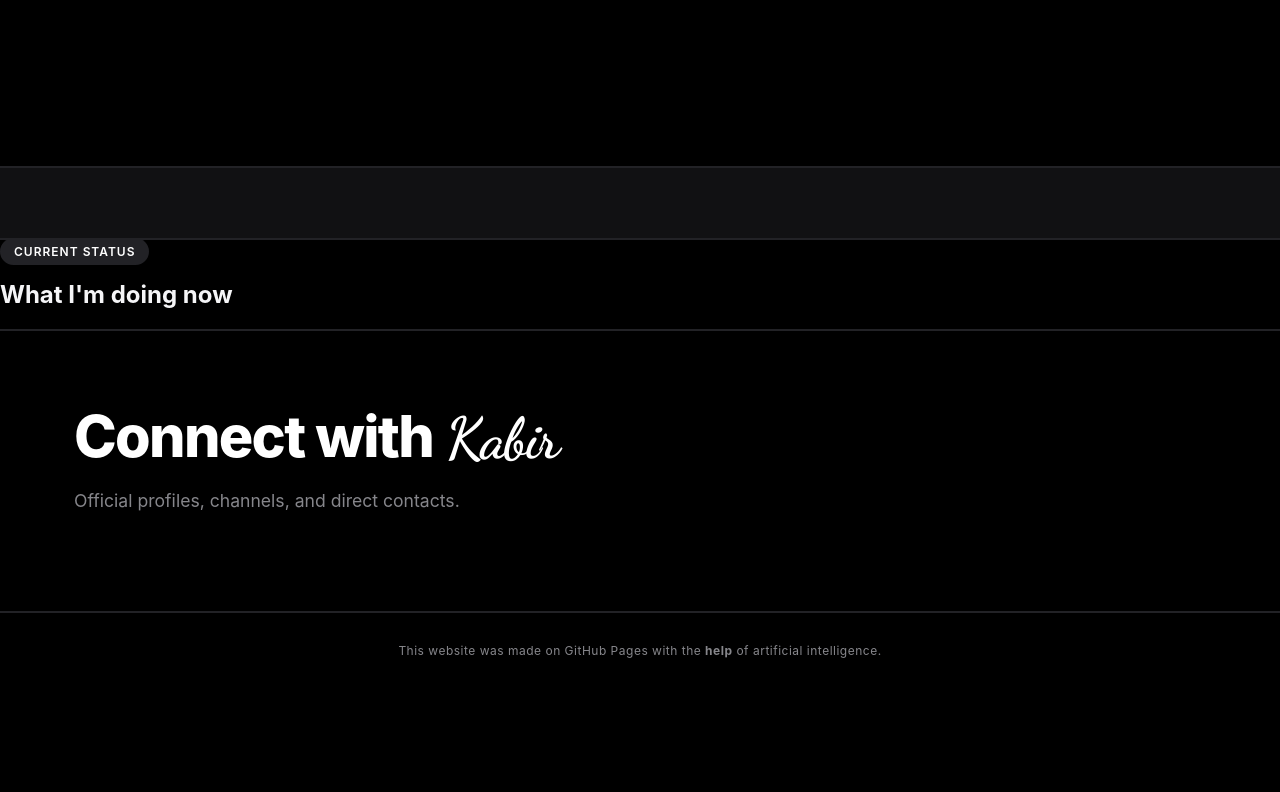
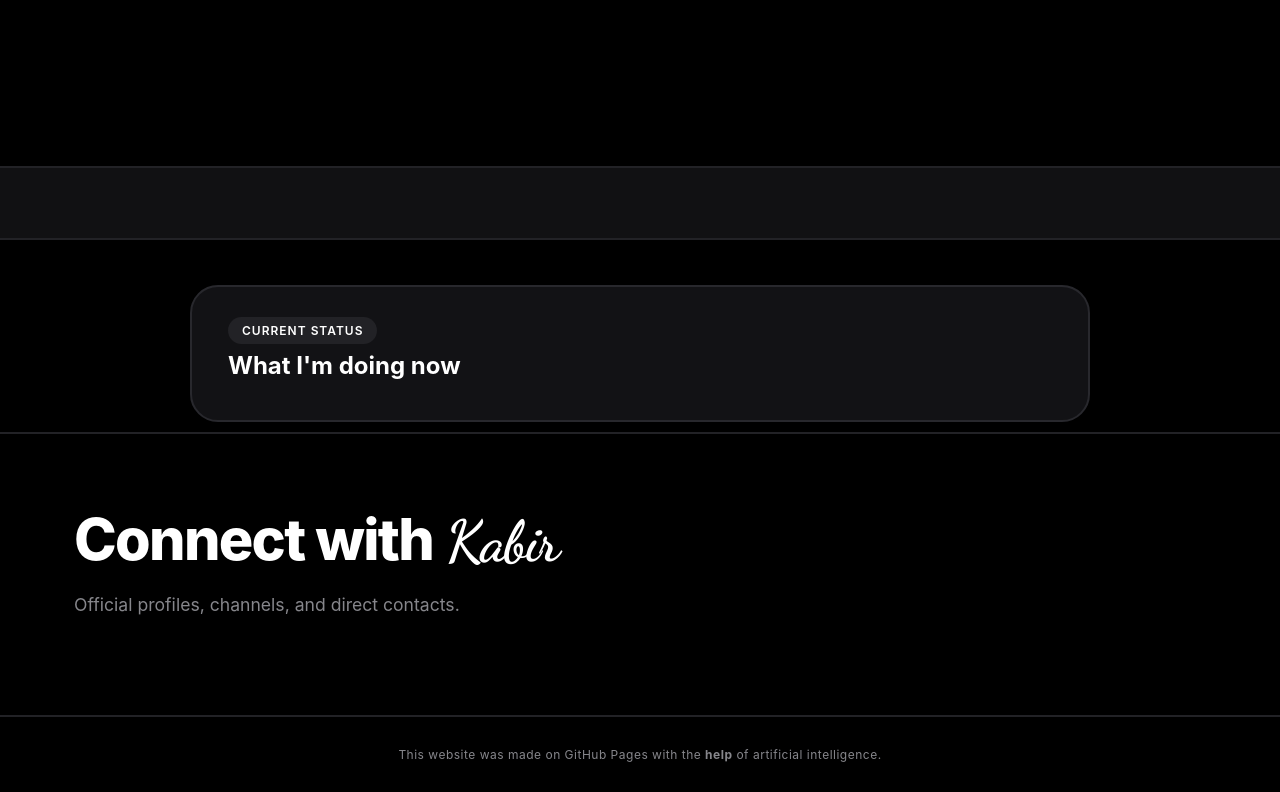
Before and after one commit to Aajukubaa/Aajukubaa.github.io, a Python web app: template templates/index.html.j2 in a window 1280 px wide. Shown: the part 714-1506 px from the top of the page. Before the commit the page ends 1372 px from the top, so only its background shows below. Run offline with Jinja, Linux system fonts and the light colour scheme; the template is opened without the code that fills it, so the values that code supplies are empty.

Commit message:
Enhance styles for scrollbars and current status section
Added styles to hide scrollbars and created a current status section with cards.

```diff
--- a/assets/style.css
+++ b/assets/style.css
@@ -1,4 +1,13 @@
 * { box-sizing: border-box; box-shadow: none !important; text-shadow: none !important; }
+
+/* Scrolling still works everywhere — just the visible scrollbar track/thumb
+   is hidden, on the page itself and on any internally-scrolling element
+   (e.g. the chess games list). */
+html { scrollbar-width: none; -ms-overflow-style: none; }
+html::-webkit-scrollbar { display: none; width: 0; height: 0; }
+* { scrollbar-width: none; -ms-overflow-style: none; }
+*::-webkit-scrollbar { display: none; width: 0; height: 0; }
+
 
 body, html {
     margin: 0; padding: 0;
@@ -121,19 +130,10 @@ body.modal-active {
     transform: scale(1.06);
 }
 
-.sound-toggle {
-    padding: 12px 16px;
-    font-size: 1.1rem;
-    opacity: 0.75;
-}
-.sound-toggle:hover { opacity: 1; }
-.sound-toggle.is-muted { opacity: 0.4; }
-
 @media (max-width: 600px) {
     .top-nav-container { top: 14px; padding: 8px 14px; gap: 6px; }
     .top-nav-container:hover { padding: 8px 14px; transform: translateX(-50%); }
     .nav-tab { padding: 8px 14px; font-size: 0.85rem; }
-    .sound-toggle { padding: 8px 10px; }
     .hero-container { height: calc(100vh - 90px); height: calc(100dvh - 90px); }
     .tab-content { padding-top: 80px; }
 }
@@ -225,6 +225,32 @@ body.modal-active {
     text-transform: uppercase;
     letter-spacing: 1px;
     margin-top: 4px;
+}
+
+.current-status-section {
+    padding: 45px 5vw 10px 5vw;
+    position: relative;
+    z-index: 1;
+}
+.current-status-card {
+    max-width: 900px;
+    margin: 0 auto;
+    background: #121215;
+    border: 2px solid #28282d;
+    border-radius: 28px;
+    padding: 32px 36px;
+}
+.current-status-card h2 {
+    color: #ffffff;
+    font-size: 1.5rem;
+    font-weight: 700;
+    margin: 12px 0 8px 0;
+}
+.current-status-card p {
+    color: #86868b;
+    font-size: 1.1rem;
+    margin: 0;
+    line-height: 1.5;
 }
 
 .section-container {
```
